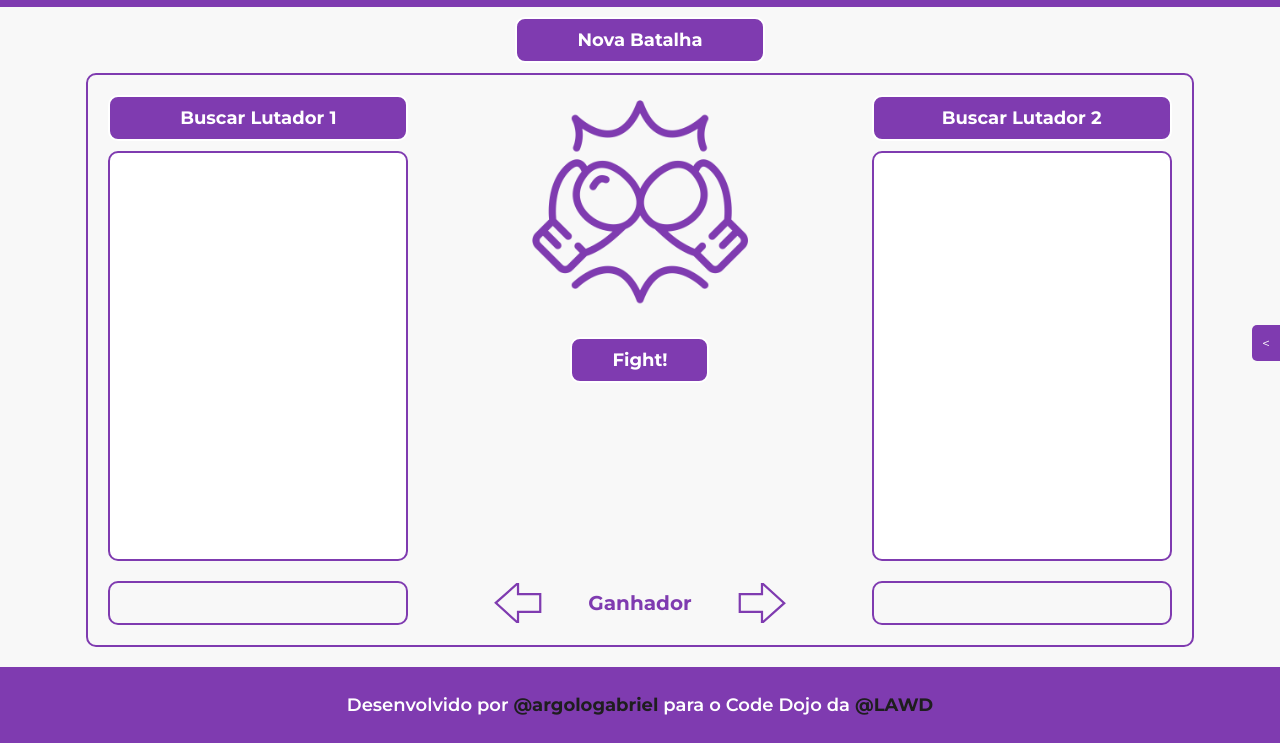
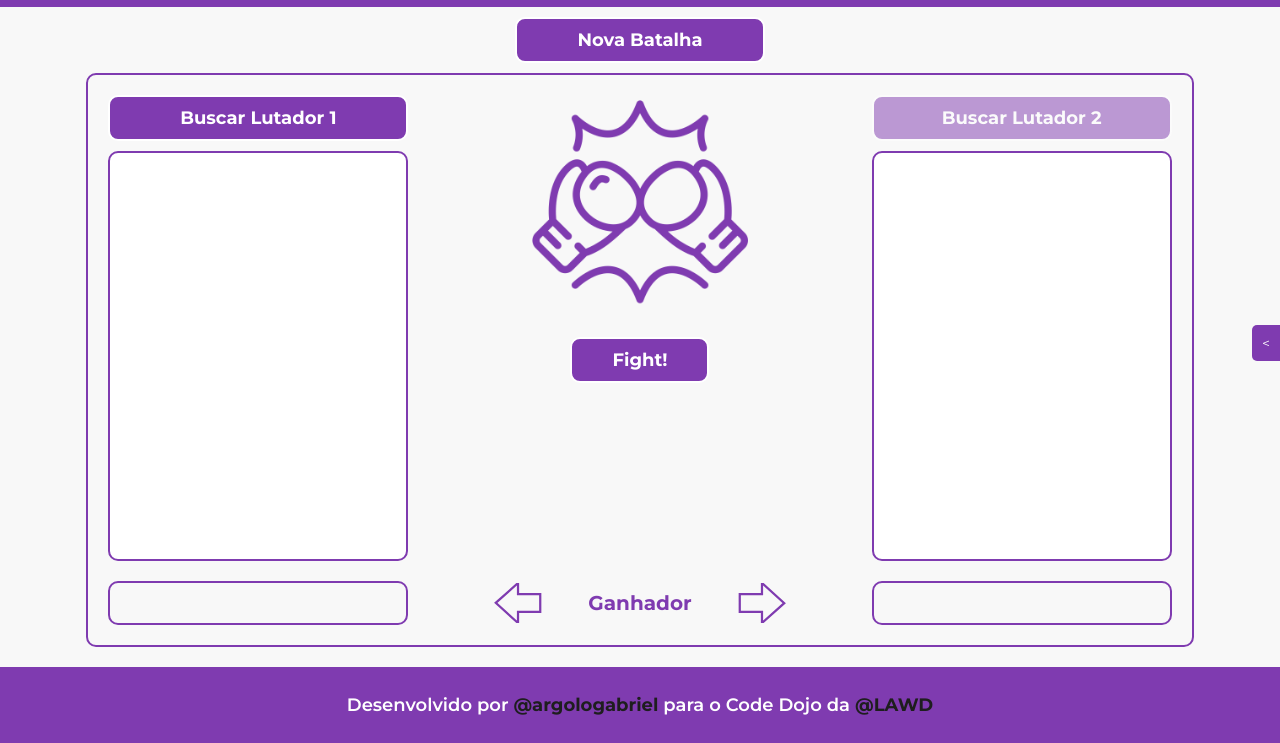
Before and after one commit to Lawd-UFS/coding-dojo-semac, a website: page public/index.html in a window 1280 px wide. Shown: the part 57-800 px from the top of the page. Drawn offline with Linux system fonts and the light colour scheme.

Commit message:
feat: adiciona estilo para botão desabilidado

```diff
--- a/public/styles/index.css
+++ b/public/styles/index.css
@@ -18,6 +18,12 @@
   padding: 0;
   scroll-behavior: smooth;
   text-decoration: none;
+}
+
+button:disabled,
+button:disabled:hover {
+  cursor: not-allowed;
+  opacity: 0.5;
 }
 
 #container {
@@ -150,8 +156,8 @@
   padding: 10px 40px;
 }
 
-.fight button:hover,
-.fighter button:hover,
+.fight button:not(:disabled):hover,
+.fighter button:not(:disabled):hover,
 .use-new-battle:hover {
   background-color: var(--hight-purple);
   transition: 0.3s;
```
